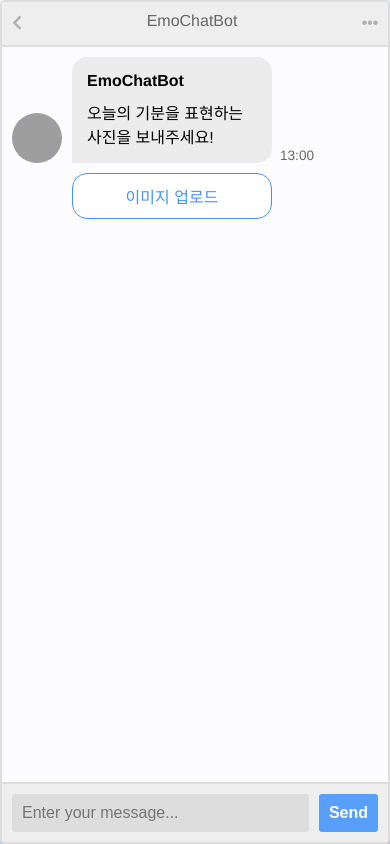
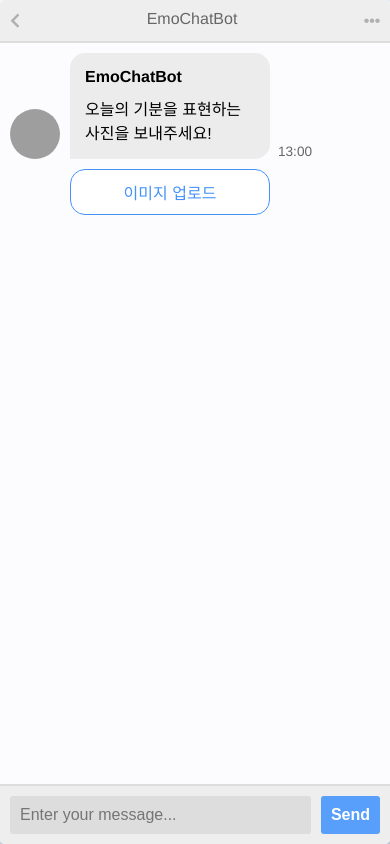
Before and after one commit to BBIYAC/EmoChatbot, a Django app: page / in a window 390 px wide. Run offline with Django 3.2, Linux system fonts and the light colour scheme; some libraries are stand-ins or nearby versions; grey boxes are pictures that could not be loaded.

```diff
--- a/index/static/css/style.css
+++ b/index/static/css/style.css
@@ -9,6 +9,7 @@
 
   html {
     box-sizing: border-box;
+    height: 100%;
   }
 
   *,
@@ -25,9 +26,6 @@
     text-decoration: none;
   }
 
-  html{
-    height: 100%;
-  }
 
   body {
     display: flex;
@@ -207,7 +205,6 @@
     border-bottom: var(--border);
     background: #eee;
     color: #666;
-    height: 45px;
   }
 
   .msger-header-prev,
@@ -450,6 +447,8 @@
   .msger{
     width: 100%;
     height: 100%;
+    border: 0;
+    margin: 0;
   }
 
 
```
